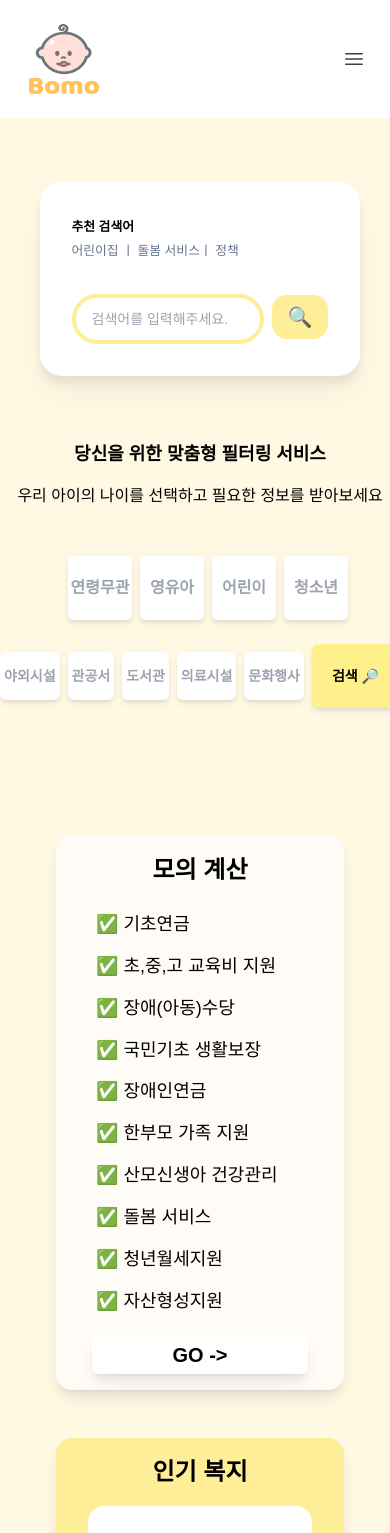
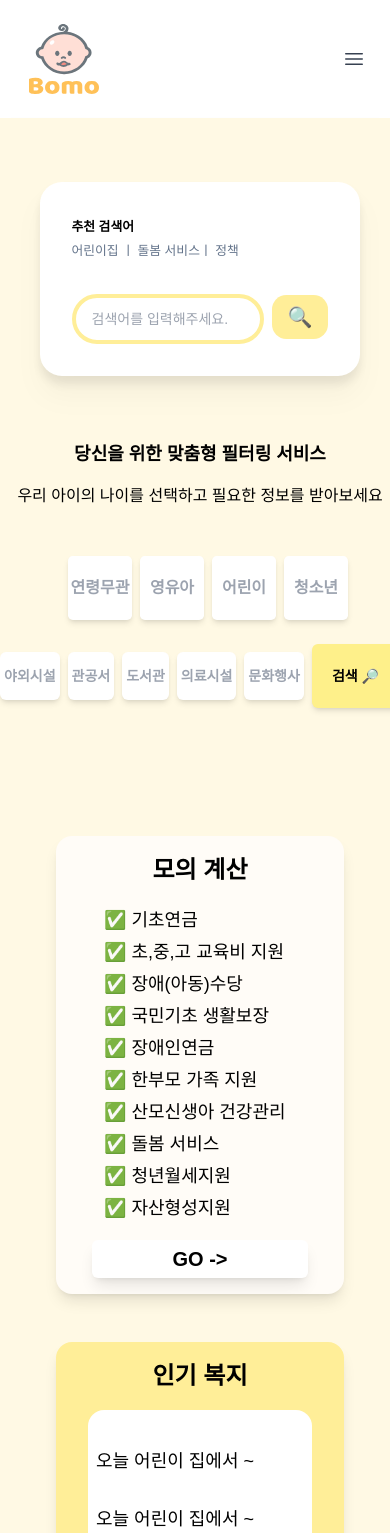
Before and after one commit to SeoulBomo/SeoulBomo.FE, a Next.js app: page / in a window 390 px wide. Shown: the top 1533 px of the page. Built offline with nearby package versions, Linux system fonts and the light colour scheme; a web font is replaced by a local one.

Commit message:
chore: 모의계산 카드 반응형 수정

```diff
--- a/src/components/main/CardSection/CalculateCard.tsx
+++ b/src/components/main/CardSection/CalculateCard.tsx
@@ -48,11 +48,11 @@ export default function CalculateCard() {
       <text className="font-bold text-[1.5rem] lg:text-[1.75rem]">
         모의 계산
       </text>
-      <div className="flex flex-col justify-evenly w-[14rem] h-[28rem] lg:w-[16rem] lg:h-[28rem] p-[0.5rem]">
+      <div className="flex flex-col justify-evenly w-[14rem] lg:w-[16rem] p-[1rem]">
         {dummy?.map((item) => (
           <text
             key={item.id}
-            className="font-medium text-lg lg:text-2xl truncate"
+            className="font-medium text-lg lg:text-2xl truncate leading-8"
           >
             ✅ {item.name}
           </text>
```
